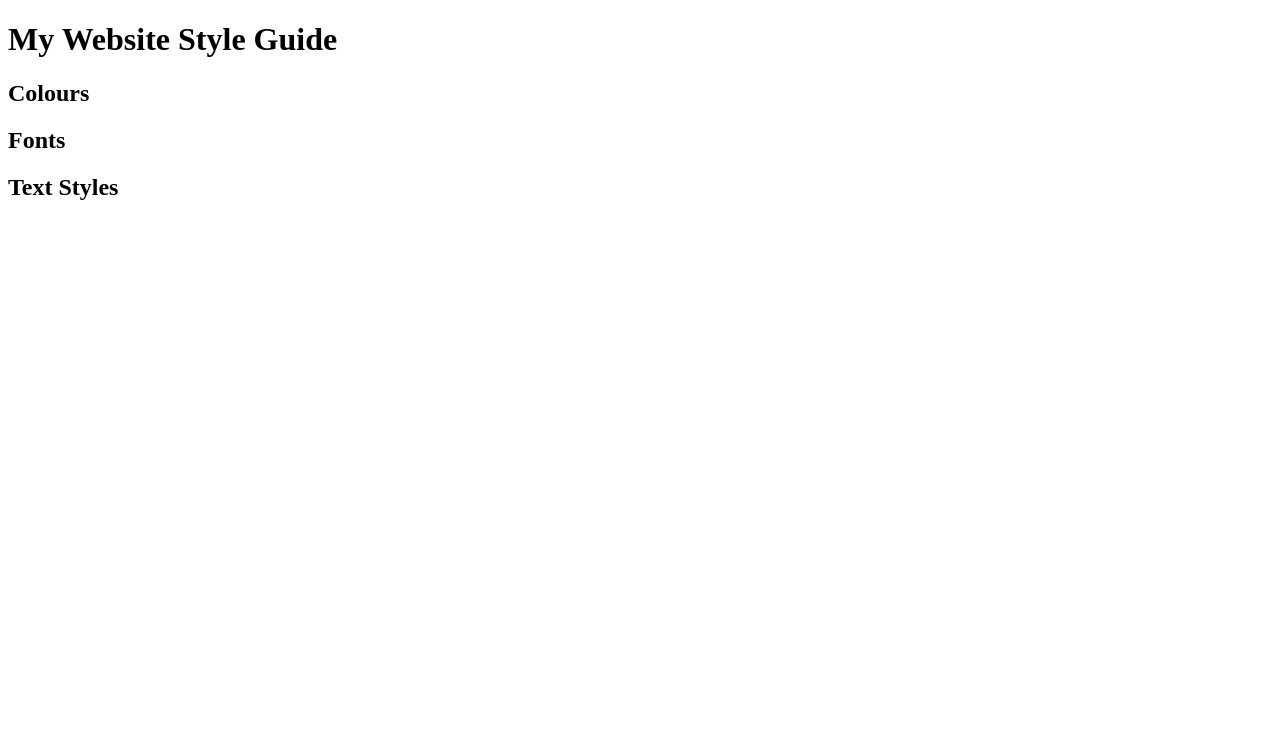
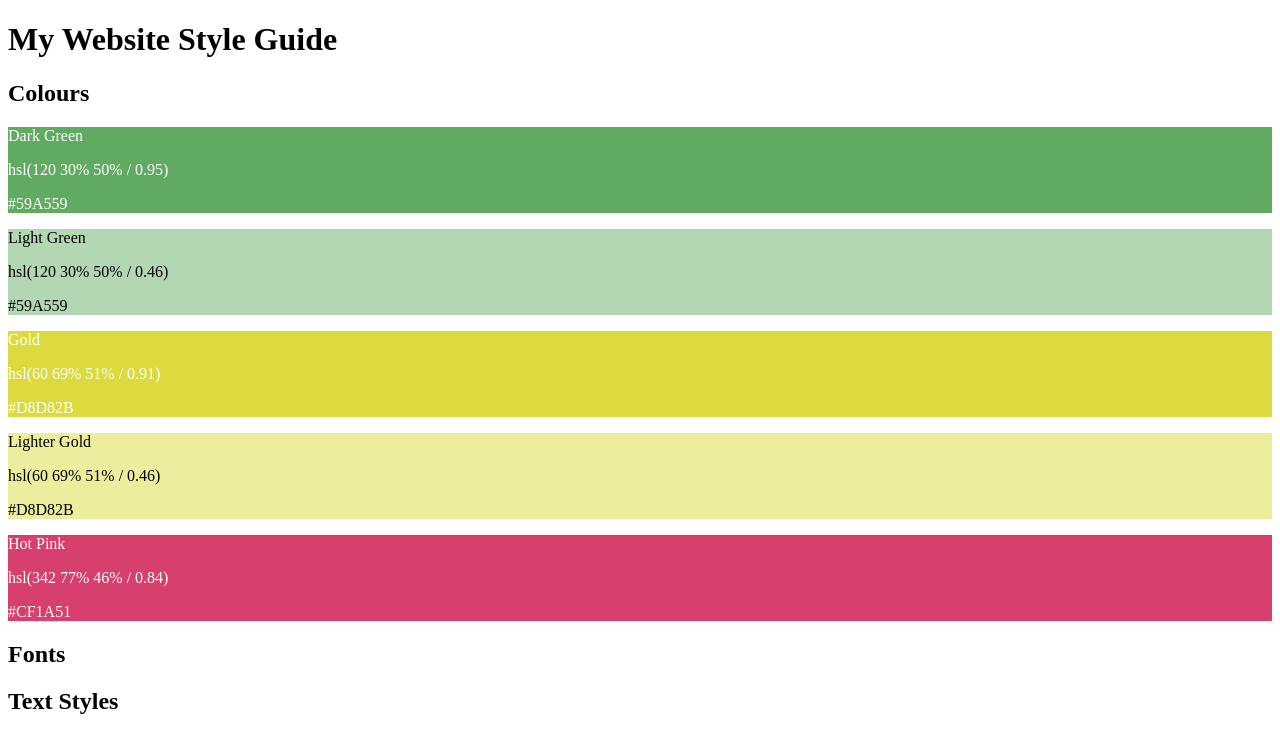
Before and after one commit to kaykakaraka/WebsiteStyleGuide, a plain HTML site: page index.html in a window 1280 px wide. Drawn offline with Linux system fonts and the light colour scheme.

Commit message:
Added colour palatte with illustrative colour background

```diff
--- a/index.html
+++ b/index.html
@@ -2,12 +2,44 @@
 <html>
 <head>
     <title>My Website Style Guide</title>
+    <link href="./styles.css" rel="stylesheet">
 </head>
 <body>
 <h1>My Website Style Guide</h1>
 
 <div>
     <h2>Colours</h2>
+    <div class="colour-container">
+        <div class="darker-green">
+            <p>Dark Green</p>
+            <p>hsl(120 30% 50% / 0.95)</p>
+            <p>#59A559</p>
+        </div>
+
+        <div class="lighter-green">
+            <p>Light Green</p>
+            <p>hsl(120 30% 50% / 0.46)</p>
+            <p>#59A559</p>
+        </div>
+
+        <div class="gold">
+            <p>Gold</p>
+            <p>hsl(60 69% 51% / 0.91)</p>
+            <p>#D8D82B</p>
+        </div>
+
+        <div class="lighter-gold">
+            <p>Lighter Gold</p>
+            <p>hsl(60 69% 51% / 0.46)</p>
+            <p>#D8D82B</p>
+        </div>
+
+        <div class="hot-pink">
+            <p>Hot Pink</p>
+            <p>hsl(342 77% 46% / 0.84)</p>
+            <p>#CF1A51</p>
+        </div>
+    </div>
 </div>
 
 <div>
--- a/styles.css
+++ b/styles.css
@@ -0,0 +1,24 @@
+.gold {
+  background-color: hsl(60 69% 51% / 0.91);
+  color: white;
+}
+
+.darker-green {
+  background-color:hsl(120 30% 50% / 0.95);
+  color: white;
+}
+
+.lighter-green {
+  background-color: hsl(120 30% 50% / 0.46);
+  color: black;
+}
+
+.lighter-gold {
+  background-color: hsl(60 69% 51% / 0.46);
+  color: black;
+}
+
+.hot-pink {
+  background-color: hsl(342 77% 46% / 0.84);
+  color: white;
+}
```
